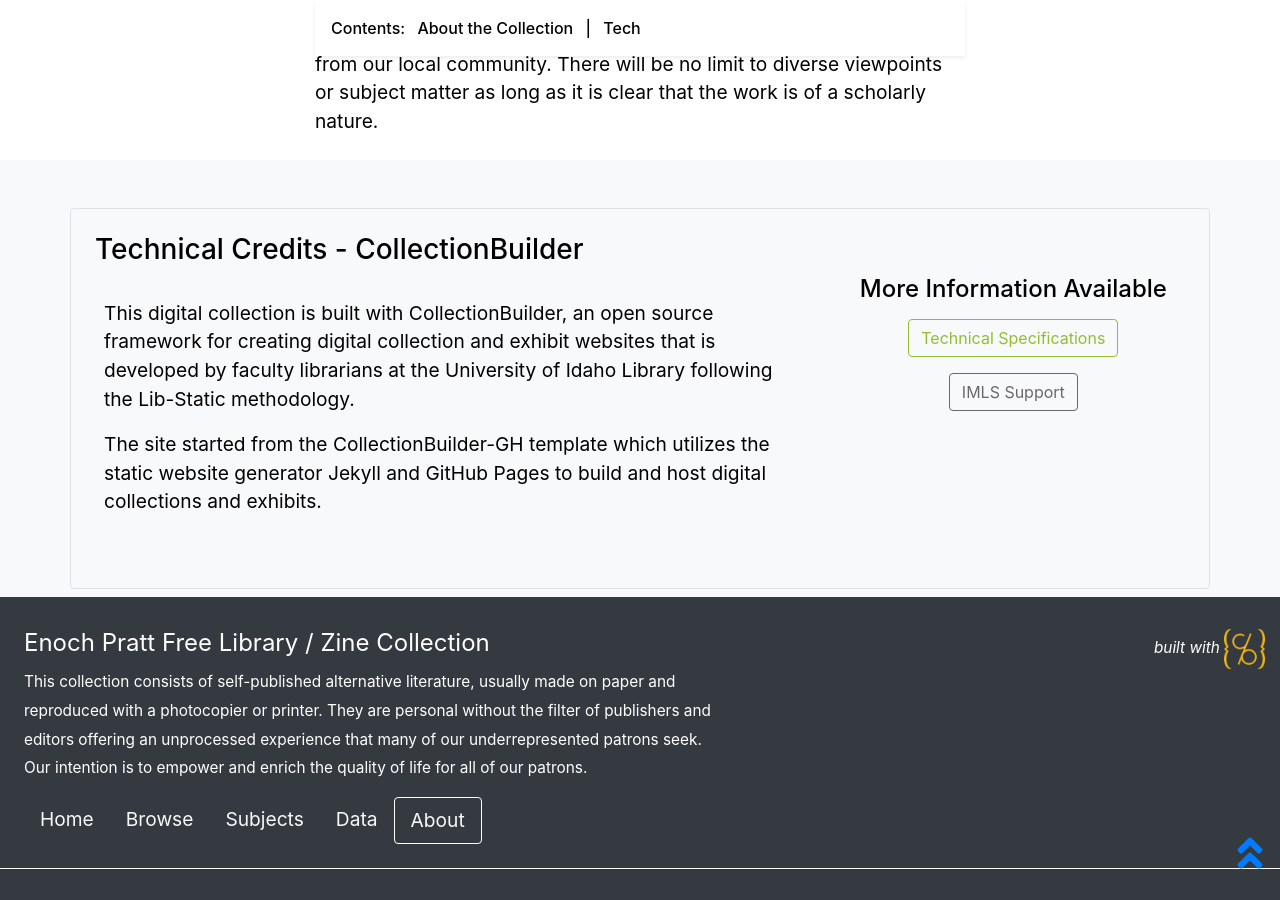
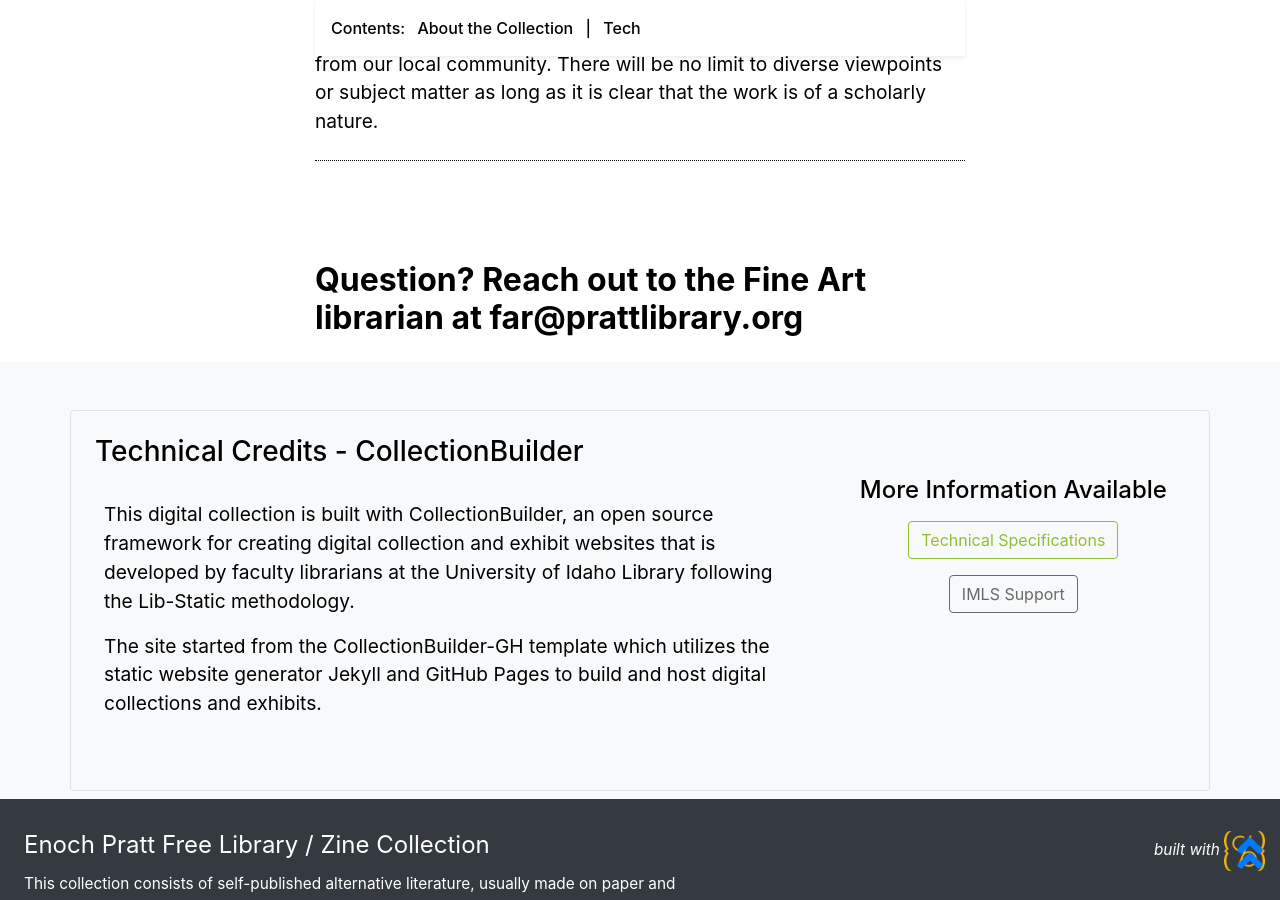
Before and after one commit to HRKerner/Collection-Builder, a Jekyll site: the page built from pages/about.md, in a window 1280 px wide and 900 px high, scrolled down 860 px. Built offline with Jekyll 4.4.1, drawn with Linux system fonts in a browser that asks for light colours.

Commit message:
Update about.md

```diff
--- a/pages/about.md
+++ b/pages/about.md
@@ -17,3 +17,5 @@ credits: true
 Welcome to our growing collection! The majority of our zines are created by people of different ethnicities, genders, classes, ages, abilities, and sexual orientations. The addition of this collection to our library has strengthened our patron's lives while supporting established collections in neighboring departments such as Young Adult and Humanities.
 
 The very heart of zines is their ability to give voice to those who are not traditionally represented in libraries, so the focus will always be to include publications from underrepresented populations and zinesters from our local community. There will be no limit to diverse viewpoints or subject matter as long as it is clear that the work is of a scholarly nature.
+
+## Question? Reach out to the Fine Art librarian at far@prattlibrary.org
```
